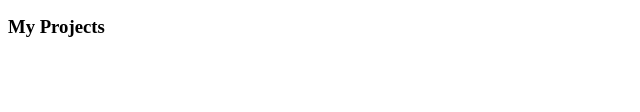
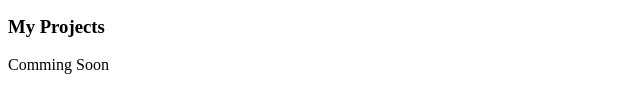
Before and after one commit to dvalades11/portfolio-1, a plain HTML site: page index.html in a window 1280 px wide. Shown: the part 166-278 px from the top of the page, without its empty margins (0-640 px from the left). Drawn offline with Linux system fonts and the light colour scheme.

Commit message:
wrote text under my rpojects

```diff
--- a/index.html
+++ b/index.html
@@ -19,6 +19,8 @@
     <hr>
     <p>My favorite thing about coding is learning</p>
     <h3>My Projects</h3>
+    <p>Comming Soon</p>
+
 </div>
 <!-- Directions:
 
```
